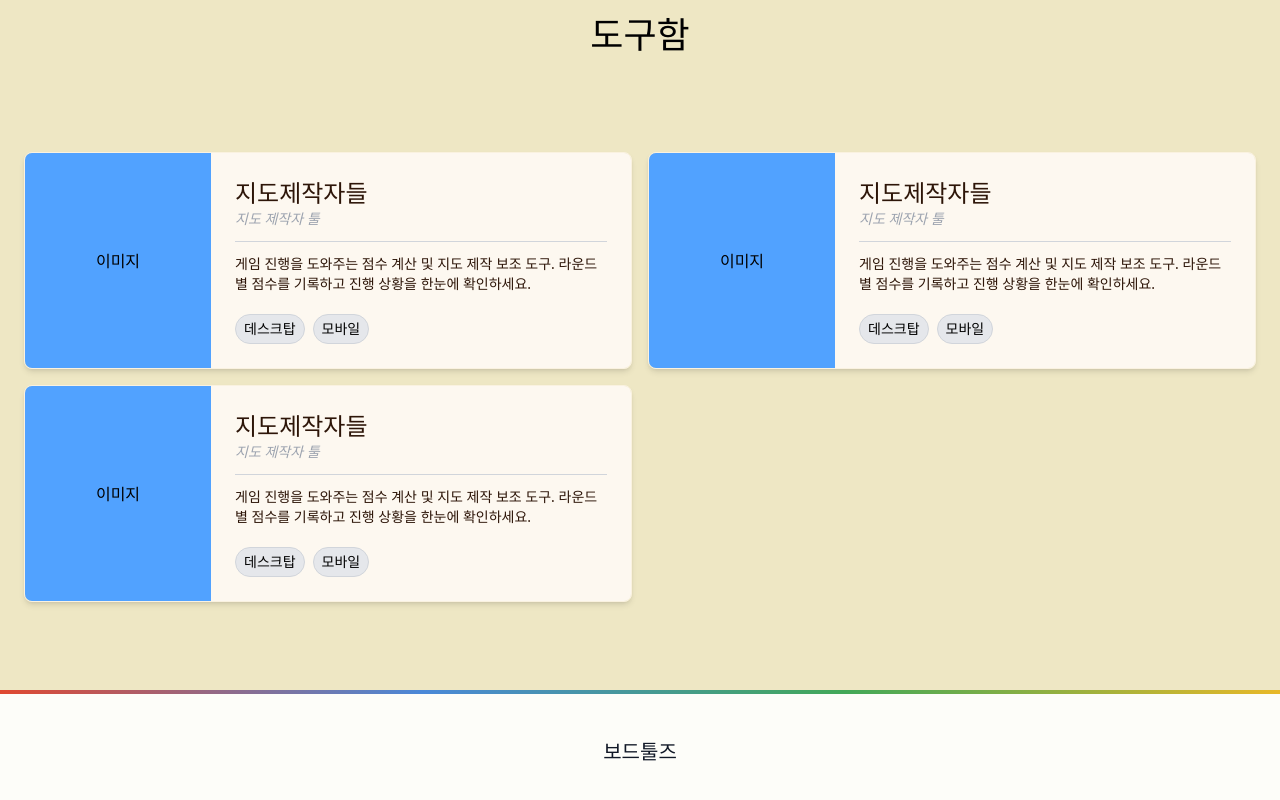
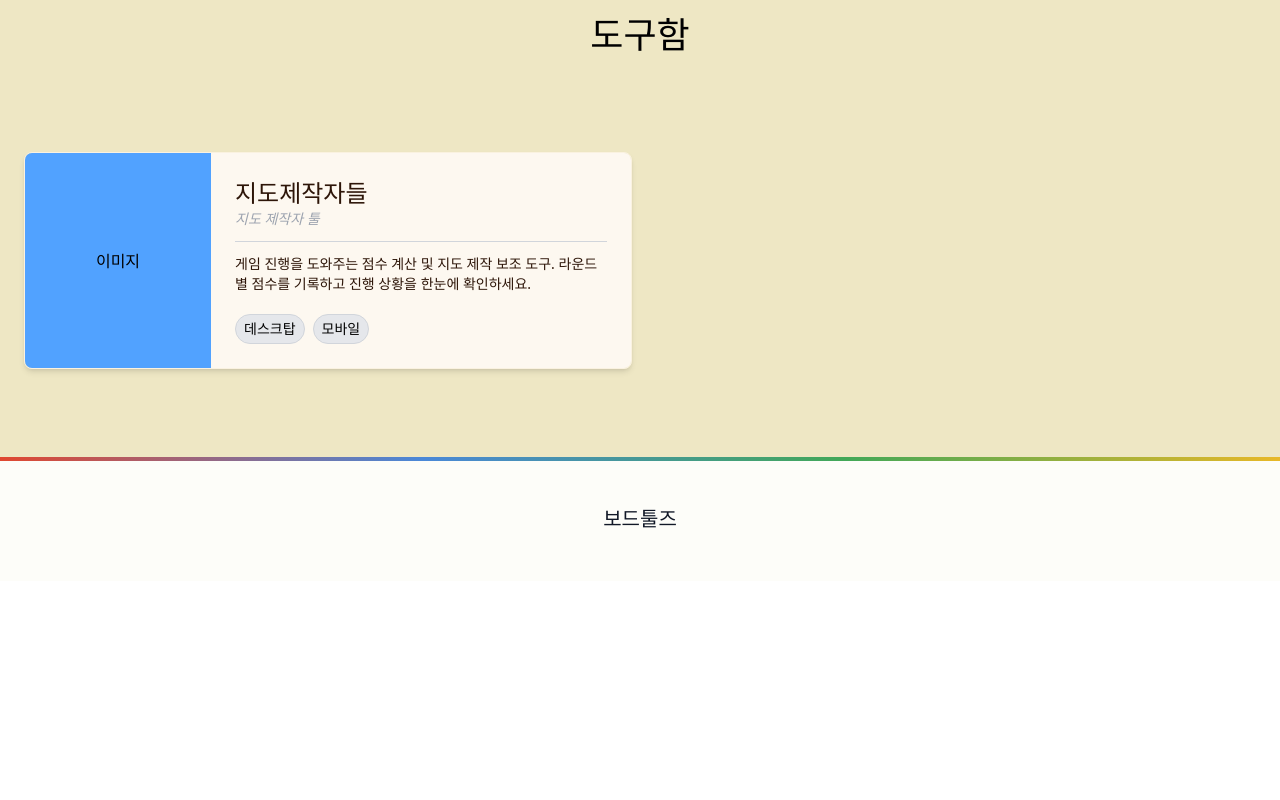
Before and after one commit to jungsmins/board-tools, a Next.js app: page / in a window 1280 px wide. Shown: the part 764-1564 px from the top of the page. After the commit the page ends 1345 px from the top, so only its background shows below. Built offline with nearby package versions, Linux system fonts and the light colour scheme; a web font is replaced by a local one.

Commit message:
refactor: 메인 페이지 도구 목록을 TOOL_CARDS 배열로 추출

```diff
--- a/src/app/page.tsx
+++ b/src/app/page.tsx
@@ -3,6 +3,18 @@ import Image from 'next/image';
 import hero from '../../public/board_tools_main.png';
 import Header from '@/components/shared/Header';
 import Footer from '@/components/shared/Footer';
+
+const TOOL_CARDS = [
+  {
+    href: '/cartographers',
+    title: '지도제작자들',
+    subtitle: '지도 제작자 툴',
+    description:
+      '게임 진행을 도와주는 점수 계산 및 지도 제작 보조 도구. 라운드별 점수를 기록하고 진행 상황을 한눈에 확인하세요.',
+    imageLabel: '이미지',
+    platforms: ['데스크탑', '모바일'],
+  },
+];
 
 export default function Home() {
   return (
@@ -28,33 +40,32 @@ export default function Home() {
       <section className='w-full px-6 pt-19 pb-22 flex flex-col items-center'>
         <div className='text-4xl mb-24 font-display'>도구함</div>
         <ul className='w-full grid grid-cols-1 gap-4 lg:grid-cols-2'>
-          {[1, 2, 3].map((i) => (
-            <li key={i}>
+          {TOOL_CARDS.map((tool) => (
+            <li key={tool.href}>
               <Link
-                href='/cartographers'
+                href={tool.href}
                 className='flex w-full overflow-hidden rounded-lg border border-card-border shadow-md'
               >
                 <div className='flex flex-1 items-center justify-center bg-blue-400'>
-                  이미지
+                  {tool.imageLabel}
                 </div>
                 <div className='flex-2 flex flex-col bg-card p-6'>
-                  <p className='text-2xl text-card-ink'>지도제작자들</p>
+                  <p className='text-2xl text-card-ink'>{tool.title}</p>
                   <p className='mb-3 text-sm italic text-card-muted'>
-                    지도 제작자 툴
+                    {tool.subtitle}
                   </p>
                   <div className='mb-3 h-[1px] bg-rule'></div>
-                  <p className='mb-5 text-sm text-card-ink'>
-                    게임 진행을 도와주는 점수 계산 및 지도 제작 보조 도구.
-                    라운드별 점수를 기록하고 진행 상황을 한눈에 확인하세요.
-                  </p>
+                  <p className='mb-5 text-sm text-card-ink'>{tool.description}</p>
                   <div className='flex flex-col gap-10'>
                     <div className='flex items-center gap-2'>
-                      <div className='flex items-center justify-center gap-1 rounded-full border border-chip-border bg-chip px-2 py-1'>
-                        <span className='text-sm'>데스크탑</span>
-                      </div>
-                      <div className='flex items-center justify-center gap-1 rounded-full border border-chip-border bg-chip px-2 py-1'>
-                        <span className='text-sm'>모바일</span>
-                      </div>
+                      {tool.platforms.map((platform) => (
+                        <div
+                          key={platform}
+                          className='flex items-center justify-center gap-1 rounded-full border border-chip-border bg-chip px-2 py-1'
+                        >
+                          <span className='text-sm'>{platform}</span>
+                        </div>
+                      ))}
                     </div>
                   </div>
                 </div>
```
